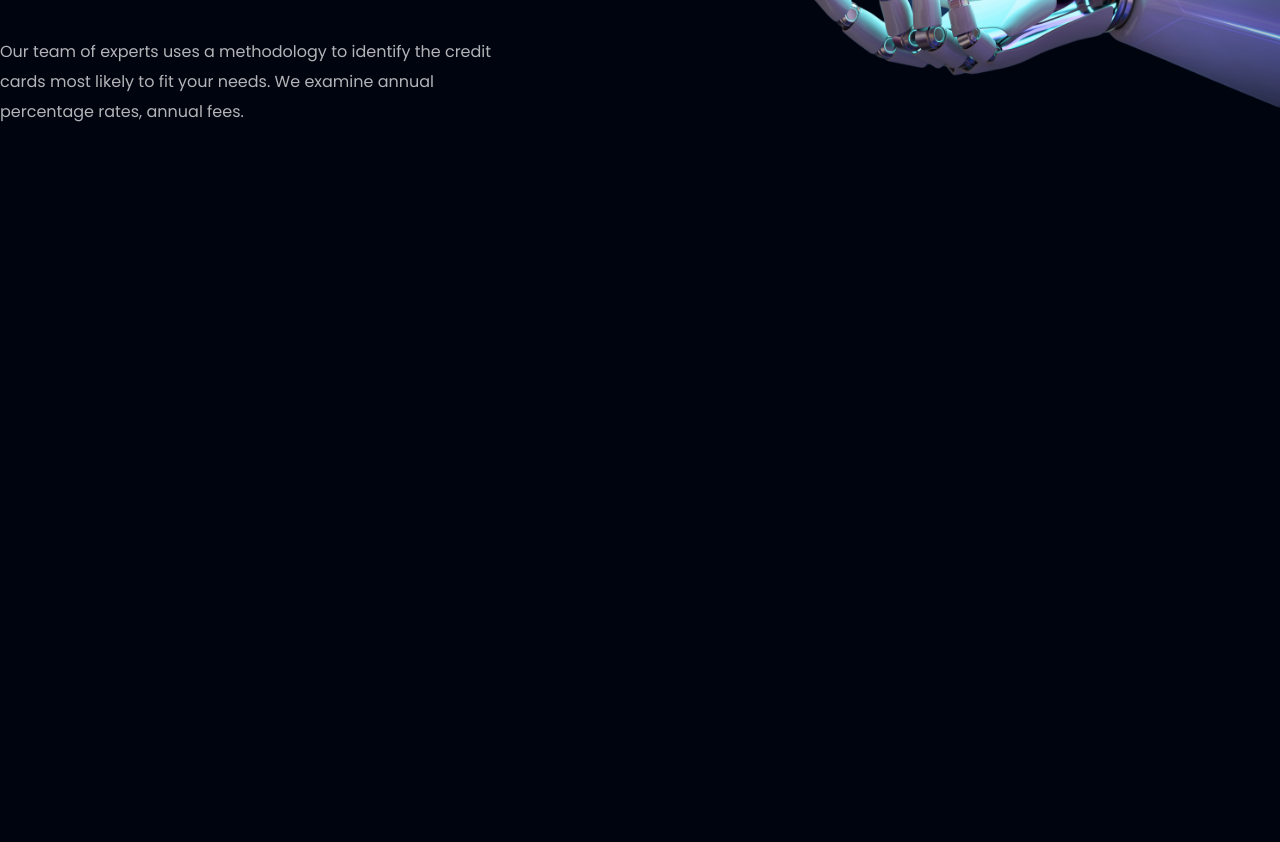
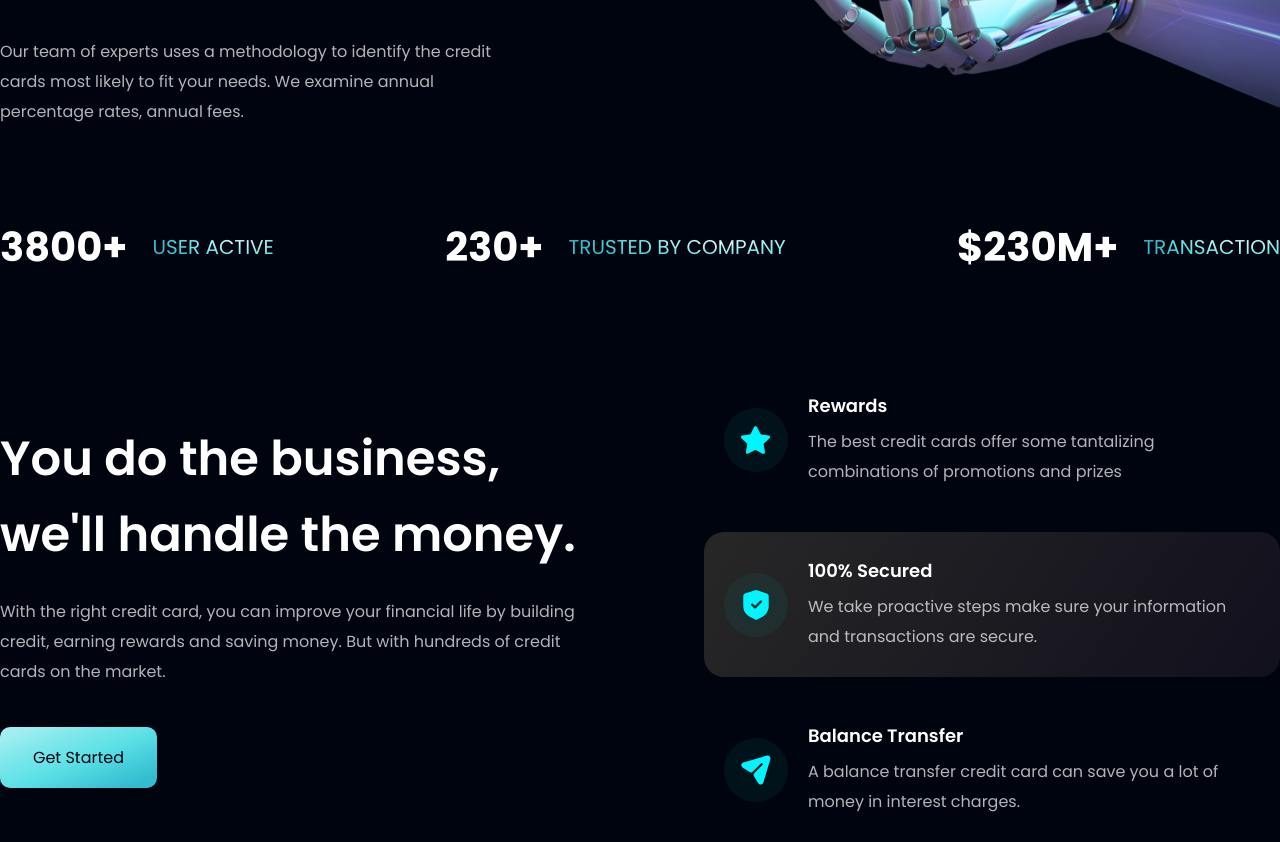
Before and after one commit to webhazrat/Batch, a plain HTML site: page Projects/HooBank/index.html in a window 1280 px wide. Shown: the part 615-1457 px from the top of the page. Before the commit the page ends 800 px from the top, so only its background shows below. Drawn offline with Linux system fonts and the light colour scheme.

Commit message:
Project second class upload

```diff
--- a/Projects/HooBank/index.html
+++ b/Projects/HooBank/index.html
@@ -50,5 +50,75 @@
         </div>
       </div>
     </section>
+
+    <!-- statistics -->
+    <section class="statistics py">
+      <div class="container">
+        <div class="row justify-between align-center">
+          <div class="statistics-item">
+            <h2>3800+</h2>
+            <p class="text-gradient">User Active</p>
+          </div>
+          <div class="statistics-item">
+            <h2>230+</h2>
+            <p class="text-gradient">Trusted by company</p>
+          </div>
+          <div class="statistics-item">
+            <h2>$230M+</h2>
+            <p class="text-gradient">Transaction</p>
+          </div>
+        </div>
+      </div>
+    </section>
+
+    <!-- business -->
+    <section class="business">
+      <div class="container">
+        <div class="row justify-between align-center">
+          <div class="business-description">
+            <h2>You do the business, we'll handle the money.</h2>
+            <p>
+              With the right credit card, you can improve your financial life by
+              building credit, earning rewards and saving money. But with
+              hundreds of credit cards on the market.
+            </p>
+            <a href="#" class="primary-btn">Get Started</a>
+          </div>
+
+          <div class="business-features">
+            <div class="business-feature-item">
+              <span><img src="assets/images/Star.svg" alt="" /></span>
+              <div>
+                <h4>Rewards</h4>
+                <p>
+                  The best credit cards offer some tantalizing combinations of
+                  promotions and prizes
+                </p>
+              </div>
+            </div>
+            <div class="business-feature-item active">
+              <span><img src="assets/images/Shield.svg" alt="" /></span>
+              <div>
+                <h4>100% Secured</h4>
+                <p>
+                  We take proactive steps make sure your information and
+                  transactions are secure.
+                </p>
+              </div>
+            </div>
+            <div class="business-feature-item">
+              <span><img src="assets/images/Send.svg" alt="" /></span>
+              <div>
+                <h4>Balance Transfer</h4>
+                <p>
+                  A balance transfer credit card can save you a lot of money in
+                  interest charges.
+                </p>
+              </div>
+            </div>
+          </div>
+        </div>
+      </div>
+    </section>
   </body>
 </html>
--- a/Projects/HooBank/style.css
+++ b/Projects/HooBank/style.css
@@ -49,6 +49,10 @@ h6 {
   background-clip: text;
 }
 
+.py {
+  padding: 90px 0;
+}
+
 .container {
   max-width: 1400px;
   margin-left: auto;
@@ -64,6 +68,15 @@ h6 {
 
 .align-center {
   align-items: center;
+}
+
+.primary-btn {
+  padding: 18px 33px;
+  display: inline-block;
+  text-decoration: none;
+  color: #00040e;
+  background: var(--light-gradient);
+  border-radius: 10px;
 }
 
 /* navigation */
@@ -134,3 +147,76 @@ nav .navbar-nav li a.active {
 .banner-img img {
   width: 100%;
 }
+
+/* statistics */
+.statistics-item {
+  display: flex;
+  align-items: center;
+  gap: 25px;
+}
+.statistics-item h2 {
+  font-size: 40px;
+}
+.statistics-item p {
+  text-transform: uppercase;
+  font-size: 20px;
+}
+
+/* business */
+.business-description {
+  flex-basis: 45%;
+}
+.business-description h2 {
+  font-size: 48px;
+  line-height: 76px;
+  font-weight: 600;
+  margin-bottom: 24px;
+}
+.business-description p {
+  margin-bottom: 40px;
+}
+.business-description p,
+.business-feature-item > div p {
+  color: rgba(255, 255, 255, 0.7);
+  line-height: 30px;
+}
+
+.business-features {
+  flex-basis: 45%;
+  display: flex;
+  flex-direction: column;
+  gap: 20px;
+}
+.business-feature-item {
+  display: flex;
+  gap: 20px;
+  align-items: center;
+  padding: 25px 20px;
+  border-radius: 20px;
+}
+.business-feature-item.active,
+.business-feature-item:hover {
+  background: var(--dark-gradient);
+}
+.business-feature-item span {
+  width: 64px;
+  height: 64px;
+  display: inline-block;
+  background: rgba(9, 151, 124, 0.1);
+  display: flex;
+  justify-content: center;
+  align-items: center;
+  border-radius: 100%;
+  flex: 0 0 64px;
+}
+
+.business-feature-item span img {
+  width: 30px;
+  height: 30px;
+}
+
+.business-feature-item > div h4 {
+  margin-bottom: 8px;
+  font-size: 18px;
+  font-weight: 600;
+}
```
